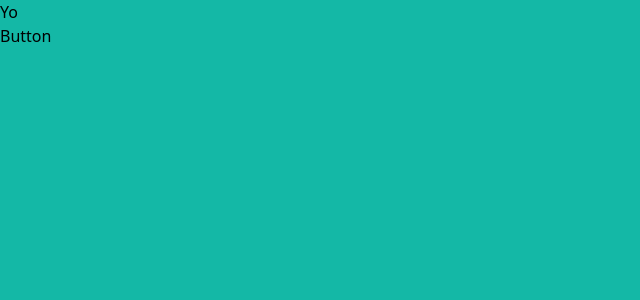
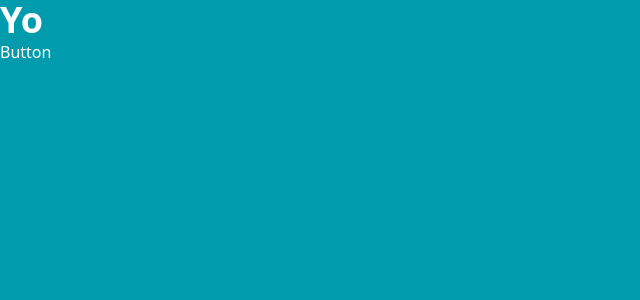
Before and after one commit to Randome-Me/random-me-frontend, a Next.js app: page / in a window 1280 px wide. Shown: the top 300 px of the page, without its empty margins (0-640 px from the left). Built offline with nearby package versions, Linux system fonts and the light colour scheme.

Commit message:
🔧 💄 apply styles from design system

```diff
--- a/pages/index.tsx
+++ b/pages/index.tsx
@@ -2,9 +2,9 @@ import Button from "components/button"
 
 export default function Home() {
   return (
-    <div className="bg-teal-500 min-w-screen min-h-screen">
+    <>
       <h1>Yo</h1>
       <Button></Button>
-    </div>
+    </>
   )
 }
--- a/styles/globals.css
+++ b/styles/globals.css
@@ -3,6 +3,28 @@
 @tailwind utilities;
 
 @layer base {
+  body {
+    @apply bg-teal-600 text-white;
+  }
+
+  h1,
+  h2,
+  h3,
+  h4 {
+    @apply font-bold;
+  }
+  h1 {
+    @apply text-4xl;
+  }
+  h2 {
+    @apply text-3xl;
+  }
+  h3 {
+    @apply text-2xl;
+  }
+  h4 {
+    @apply text-xl;
+  }
 }
 
 @layer components {
--- a/tailwind.config.js
+++ b/tailwind.config.js
@@ -1,7 +1,18 @@
 module.exports = {
   content: ["pages/**/*.{tsx,jsx,js,ts}", "components/**/*.{tsx,jsx,js,ts}"],
   theme: {
-    extend: {},
+    extend: {
+      colors: {
+        teal: {
+          600: "#009CAD",
+          500: "#70DEE6",
+          400: "#009CAD",
+        },
+        yellow: "#FEE551",
+        "black-gray": "#27272A",
+        "white-gray": "#F7FAFC",
+      },
+    },
   },
   plugins: [require("@tailwindcss/forms")],
 }
```
